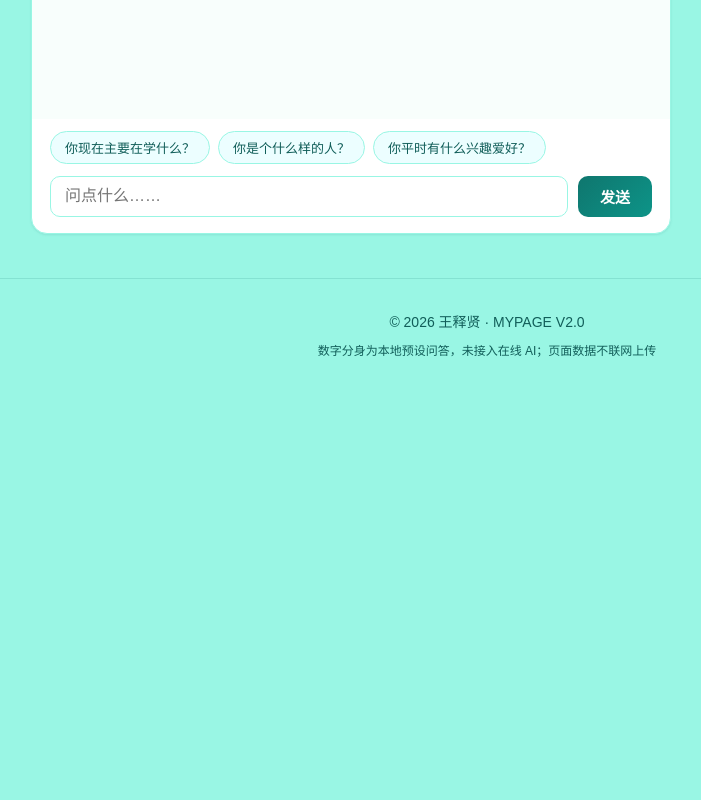
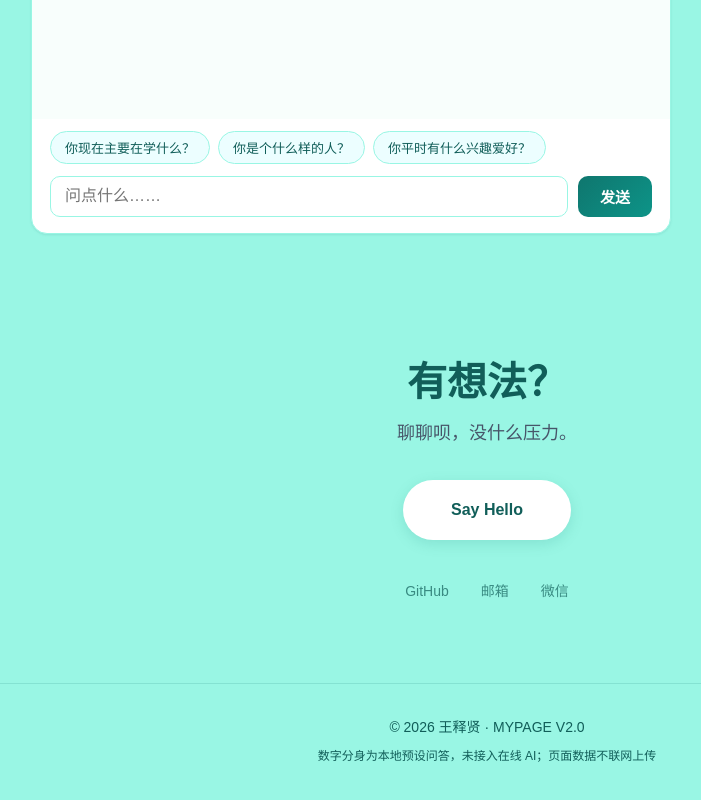
Before and after one commit to TaiVerdus/mypage, a plain HTML site: page index.html in a window 1280 px wide. Shown: the part 1696-2496 px from the top of the page, without its empty margins (153-854 px from the left). Before the commit the page ends 2097 px from the top, so only its background shows below. Drawn offline with Linux system fonts and the light colour scheme.

Commit message:
V2.0: 新增联系方式板块（参考serious.business风格）

```diff
--- a/index.html
+++ b/index.html
@@ -112,6 +112,18 @@
         </div>
       </div>
     </section>
+
+    <!-- ========== 区块：联系我 ========== -->
+    <section id="contact" class="reveal">
+      <h2 class="contact-title">有想法？</h2>
+      <p class="contact-subtitle">聊聊呗，没什么压力。</p>
+      <a href="mailto:your-email@example.com" class="contact-btn">Say Hello</a>
+      <div class="contact-links">
+        <a href="#" class="contact-link">GitHub</a>
+        <a href="mailto:your-email@example.com" class="contact-link">邮箱</a>
+        <a href="#" class="contact-link">微信</a>
+      </div>
+    </section>
   </main>
 
   <!-- ========== 区块 4：页脚 ========== -->
--- a/style.css
+++ b/style.css
@@ -435,6 +435,72 @@ section {
   }
 }
 
+/* ---------- 14. 联系我板块 ---------- */
+#contact {
+  text-align: center;
+  padding: 80px 24px;
+}
+
+.contact-title {
+  font-size: 40px;
+  font-weight: 800;
+  color: var(--color-primary-dark);
+  line-height: 1.2;
+}
+
+.contact-subtitle {
+  margin-top: 12px;
+  font-size: 18px;
+  color: var(--color-text-light);
+}
+
+.contact-btn {
+  display: inline-block;
+  margin-top: 32px;
+  padding: 16px 48px;
+  background: #fff;
+  color: var(--color-primary-dark);
+  text-decoration: none;
+  border-radius: 999px;
+  font-size: 16px;
+  font-weight: 700;
+  box-shadow: 0 4px 14px rgba(15, 118, 110, 0.15);
+  transition: transform 0.2s ease, box-shadow 0.2s ease;
+}
+
+.contact-btn:hover {
+  transform: translateY(-2px);
+  box-shadow: 0 6px 20px rgba(15, 118, 110, 0.25);
+}
+
+.contact-links {
+  margin-top: 40px;
+  display: flex;
+  justify-content: center;
+  gap: 32px;
+}
+
+.contact-link {
+  font-size: 14px;
+  color: var(--color-primary-dark);
+  text-decoration: none;
+  opacity: 0.7;
+  transition: opacity 0.2s ease;
+}
+
+.contact-link:hover {
+  opacity: 1;
+}
+
+@media (max-width: 640px) {
+  .contact-title {
+    font-size: 28px;
+  }
+  .contact-links {
+    gap: 20px;
+  }
+}
+
 /* ---------- 13. Marquee 关键词滚动横幅 ---------- */
 .marquee {
   overflow: hidden;
```
